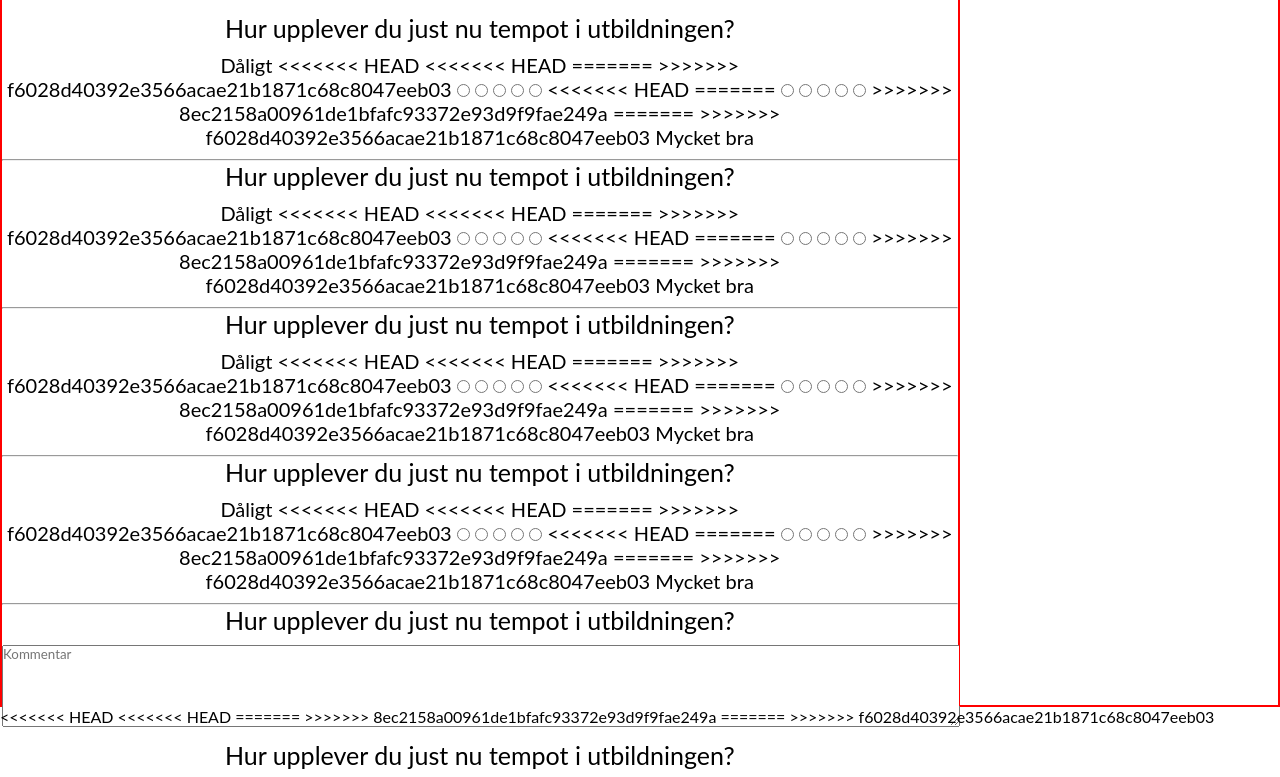
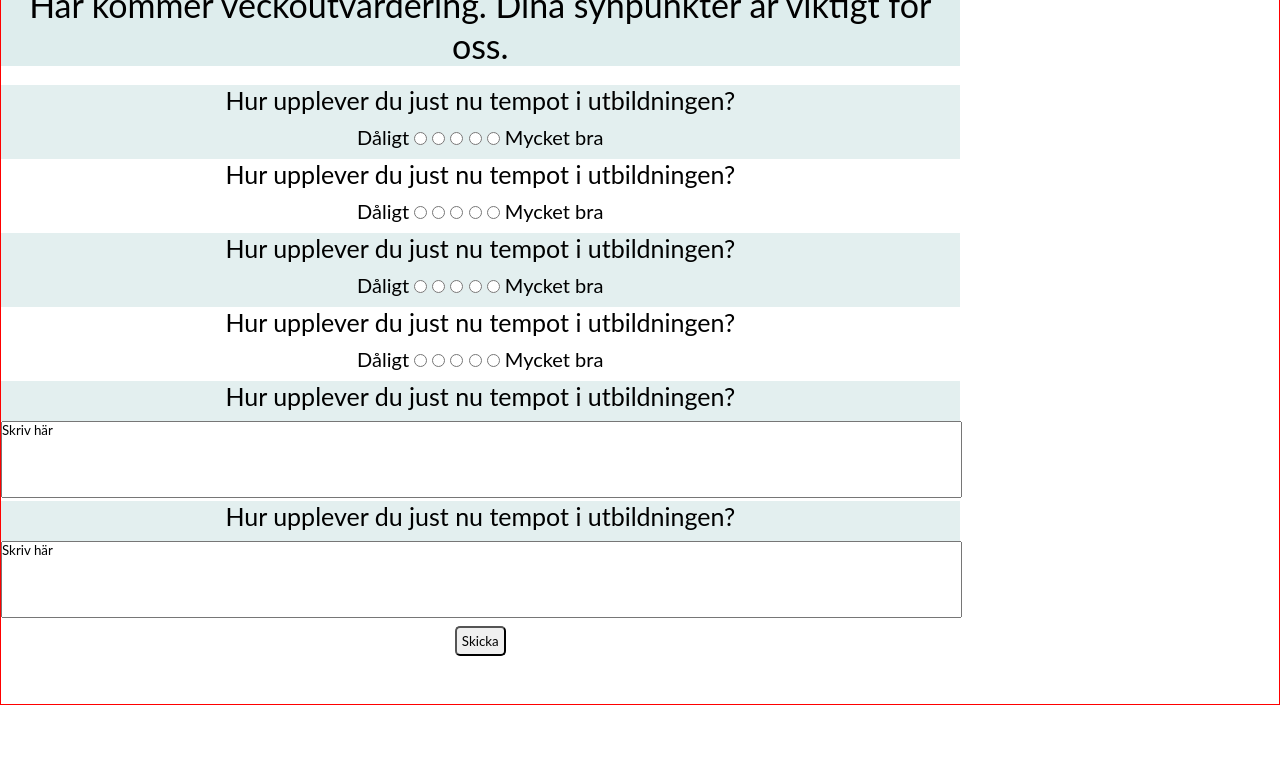
Before and after one commit to obed123456/LMS, a plain HTML site: page Pages/feedback.html in a window 1280 px wide. Shown: the part 227-1004 px from the top of the page. After the commit the page ends 932 px from the top, so only its background shows below. Drawn offline with Linux system fonts and the light colour scheme.

Commit message:
color background for rating backgrount

```diff
--- a/CSS/dashboard.css
+++ b/CSS/dashboard.css
@@ -138,14 +138,14 @@ nav a:hover::before {
 
 .main-content-column-left {
 	flex: 3;
-	border: 1px solid red;
+	/*border: 1px solid red;*/
 	height: 800px;
 
 
 }
 .main-content-column-right {
 	flex: 1;
-	border: 1px solid red;
+	/*border: 1px solid red;*/
 	width: 800px;
 
 }
@@ -201,16 +201,21 @@ nav a:hover::before {
 
 .main-form {
 	/*border: 1px solid black;*/
-/*	display: flex;
-*/	justify-content: center;
+	display: flex;
+	justify-content: center;
+	flex-direction: column;
+	height: 800px;
 
 }
-h2 {
-	font-size: 22px;
+.header_text_weekly_servey{
+	background-color:#deeded;
+}
+.header_text_weekly_servey h2 {
+	font-size: 34px;
 	text-align: center;
 }
-p {
-	font-size: 18px;
+.header_text_weekly_servey p {
+	font-size: 34px;
 	text-align: center;
 }
 
@@ -225,13 +230,18 @@ p {
 .form-rating {
 	/*border: 1px solid black;*/
 	margin-bottom: 10px;
+	/*border-bottom: 1px solid black;*/
 	text-align: center;
-	font-size: 20px
+	font-size: 20px;
+
 }
 
-.form-comment{
+.form-comment textarea{
 	/*border: 1px solid black;*/
-	margin-bottom: 10px;
+	border:1px soild black;
+	width: 100%;
+	resize: none;
+	height: 75px;
 }
 .form-comment >input{
 	/*border: 1px solid black;*/
@@ -260,4 +270,9 @@ p {
 .btn_form_weekly {
 	align-self: center;
 }
+
+.rating-1:nth-child(odd){
+	background-color: #e3efef;
+}
+
 /*------------------weekly evaluation-----------------*/
--- a/Pages/feedback.html
+++ b/Pages/feedback.html
@@ -14,7 +14,7 @@
 <div class="header">
 
     <div class="logotype">
-      <a href="dashboard.html"><img src="../Img/KYH-logo.png" alt="Logo" / ></a>
+      <a href="dashboard.html"><img src="../Img/KYH-logo.png" alt="Logo" /></a>
     </div>
 
 
@@ -30,6 +30,7 @@
 
     <nav>
         <ul>
+          <li><a href="dashboard.html">Dashboard</a></li>
           <li><a href="kurser.html">Kurser</a></li>
           <li><a href="feedback.html">Feedback</a></li>
           <li><a href="overview.html">Översikt</a></li>
@@ -44,153 +45,108 @@
 
   <div class="main-content-column-left">
     <!-- Weekly Evaluation -->
-    <div class="main-form"><br>
+    <div class="main-form">
 
       <div class="header_text_weekly_servey">
         <h2>Vecka nr.12</h2>
         <p>Här kommer veckoutvärdering. Dina synpunkter är viktigt för oss.</p>
 
-      </div><br><hr><br>
+      </div><br>
 
+     <!--  Form starts here  -->
+
+
+      <div class="rating-1">
           <div class="form-label">
              <label>Hur upplever du just nu tempot i utbildningen?</label><br>
           </div>
 
           <form>
-
             <div class="form-rating">
                   <label>Dåligt</label>
-<<<<<<< HEAD
-<<<<<<< HEAD
-=======
->>>>>>> f6028d40392e3566acae21b1871c68c8047eeb03
                     <input type="radio" name="weekly" value="_1" >
-      <input type="radio" name="weekly" value="_2" >
-      <input type="radio" name="weekly" value="_3" >
+                    <input type="radio" name="weekly"  value="_2" >
+                    <input type="radio" name="weekly"  value="_3" >
                     <input type="radio" name="weekly" value="_4" >
                     <input type="radio" name="weekly" value="_5" >
-<<<<<<< HEAD
-=======
-      <input type="radio" value="_1" >
-      <input type="radio" value="_2" >
-      <input type="radio" value="_3" >
-      <input type="radio" value="_4" >
-      <input type="radio" value="_5" >
->>>>>>> 8ec2158a00961de1bfafc93372e93d9f9fae249a
-=======
+                  <label>Mycket bra</label><br>
+            </div>
+          </form>
+      </div>
 
->>>>>>> f6028d40392e3566acae21b1871c68c8047eeb03
-      <label>Mycket bra</label><br>
-     </div><hr>
-    </form>
-
+      <div class="rating-1">
           <div class="form-label">
              <label>Hur upplever du just nu tempot i utbildningen?</label><br>
           </div>
 
           <form>
-
             <div class="form-rating">
                   <label>Dåligt</label>
-<<<<<<< HEAD
-<<<<<<< HEAD
-=======
->>>>>>> f6028d40392e3566acae21b1871c68c8047eeb03
                     <input type="radio" name="weekly" value="_1" >
-      <input type="radio" name="weekly"value="_2" >
-      <input type="radio" name="weekly"value="_3" >
+                    <input type="radio" name="weekly"  value="_2" >
+                    <input type="radio" name="weekly"  value="_3" >
                     <input type="radio" name="weekly" value="_4" >
                     <input type="radio" name="weekly" value="_5" >
-<<<<<<< HEAD
-=======
-      <input type="radio" value="_1" >
-      <input type="radio" value="_2" >
-      <input type="radio" value="_3" >
-      <input type="radio" value="_4" >
-      <input type="radio" value="_5" >
->>>>>>> 8ec2158a00961de1bfafc93372e93d9f9fae249a
-=======
->>>>>>> f6028d40392e3566acae21b1871c68c8047eeb03
                   <label>Mycket bra</label><br>
-     </div><hr>
+            </div>
           </form>
+      </div>
 
+      <div class="rating-1">
           <div class="form-label">
              <label>Hur upplever du just nu tempot i utbildningen?</label><br>
           </div>
 
           <form>
-
             <div class="form-rating">
                   <label>Dåligt</label>
-<<<<<<< HEAD
-<<<<<<< HEAD
-=======
->>>>>>> f6028d40392e3566acae21b1871c68c8047eeb03
-      <input type="radio" name="Weekly" value="_1" >
-      <input type="radio" name="weekly" value="_2" >
-      <input type="radio" name="weekly" value="_3" >
+                    <input type="radio" name="weekly" value="_1" >
+                    <input type="radio" name="weekly"  value="_2" >
+                    <input type="radio" name="weekly"  value="_3" >
                     <input type="radio" name="weekly" value="_4" >
                     <input type="radio" name="weekly" value="_5" >
-<<<<<<< HEAD
-=======
-      <input type="radio" name="gender" value="_1" >
-      <input type="radio" name="gender" value="_2" >
-      <input type="radio" name="gender" value="_3" >
-      <input type="radio" name="gender" value="_4" >
-      <input type="radio" name="gender" value="_5" >
->>>>>>> 8ec2158a00961de1bfafc93372e93d9f9fae249a
-=======
->>>>>>> f6028d40392e3566acae21b1871c68c8047eeb03
                   <label>Mycket bra</label><br>
-     </div><hr>
+            </div>
           </form>
+      </div>
 
+      <div class="rating-1">
           <div class="form-label">
              <label>Hur upplever du just nu tempot i utbildningen?</label><br>
           </div>
 
+          <form>
             <div class="form-rating">
                   <label>Dåligt</label>
-<<<<<<< HEAD
-<<<<<<< HEAD
-=======
->>>>>>> f6028d40392e3566acae21b1871c68c8047eeb03
-      <input type="radio" name="Weekly" value="_1" >
-      <input type="radio" name="weekly" value="_2" >
-      <input type="radio" name="weekly" value="_3" >
+                    <input type="radio" name="weekly" value="_1" >
+                    <input type="radio" name="weekly"  value="_2" >
+                    <input type="radio" name="weekly"  value="_3" >
                     <input type="radio" name="weekly" value="_4" >
                     <input type="radio" name="weekly" value="_5" >
-<<<<<<< HEAD
-=======
-      <input type="radio" value="_1" >
-      <input type="radio" value="_2" >
-      <input type="radio" value="_3" >
-      <input type="radio" value="_4" >
-      <input type="radio" value="_5" >
->>>>>>> 8ec2158a00961de1bfafc93372e93d9f9fae249a
-=======
->>>>>>> f6028d40392e3566acae21b1871c68c8047eeb03
                   <label>Mycket bra</label><br>
-     </div><hr>
+            </div>
+          </form>
+      </div>
 
-
+          <div class="rating-1">
               <div class="form-label">
                 <label>Hur upplever du just nu tempot i utbildningen?</label><br>
               </div>
+          </div>
               <div class="form-comment">
-      <textarea name="Text1" cols="60" rows="5" class="comment_input" placeholder="Kommentar"></textarea>
+                <textarea>Skriv här</textarea>
               </div>
 
-
+          <div class="rating-1">
               <div class="form-label">
                 <label>Hur upplever du just nu tempot i utbildningen?</label><br>
               </div>
+          </div>
               <div class="form-comment">
-      <textarea name="Text1" cols="60" rows="5" class="comment_input" placeholder="Kommentar"></textarea>
+                <textarea>Skriv här</textarea>
               </div>
 
-     <!-- Submit knapp -->
+     <!-- Submit button -->
 
         <div class="form_btn">
           <div  class="btn_form_weekly">
@@ -199,6 +155,8 @@
         </div>
 
 </div>
+
+
 <div class="submit_message"><p></p></div>
 
 
@@ -213,16 +171,8 @@
 
 
 <!-- Script tags -->
-<<<<<<< HEAD
-<<<<<<< HEAD
-   <script src="../JS/feedback.js"></script>
-=======
-
->>>>>>> 8ec2158a00961de1bfafc93372e93d9f9fae249a
-=======
    <script src="../JS/feedback.js"></script>
 
->>>>>>> f6028d40392e3566acae21b1871c68c8047eeb03
 
 </body>
 </html>
```
Lines whose indentation alone changed are shown as unchanged.
